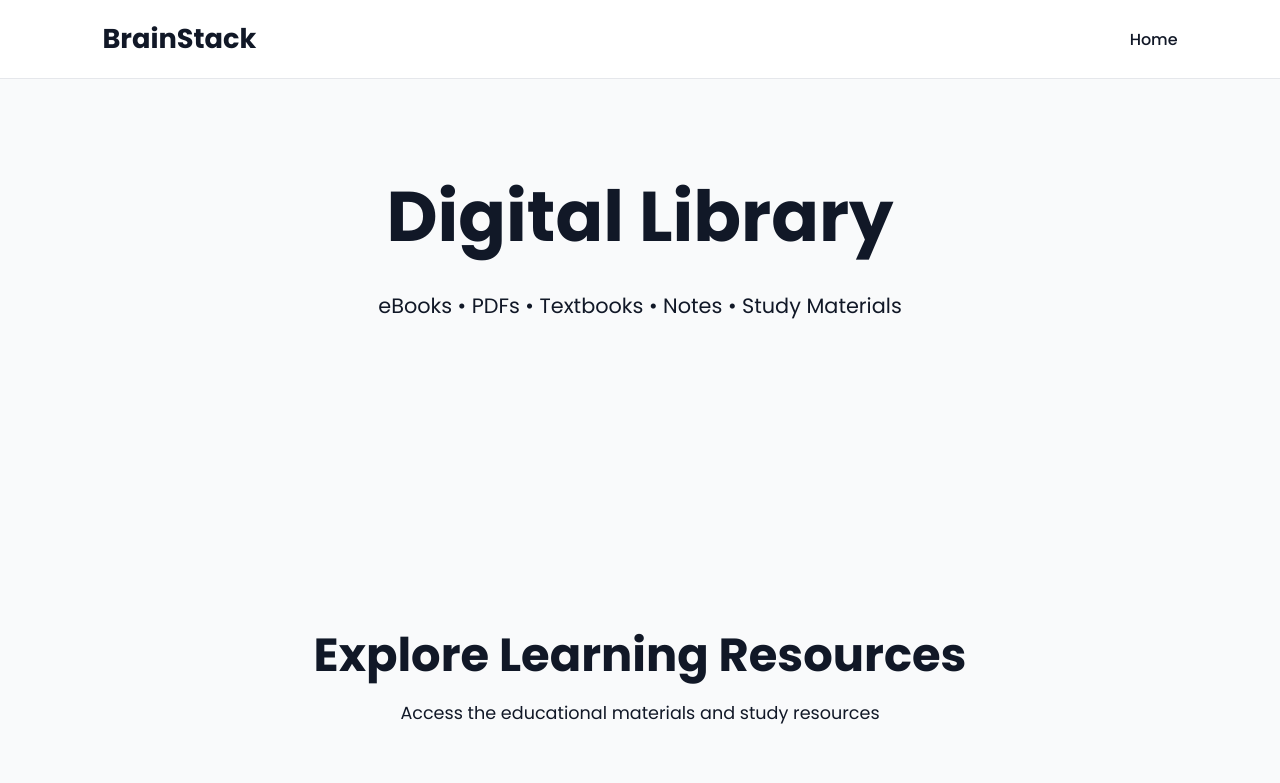
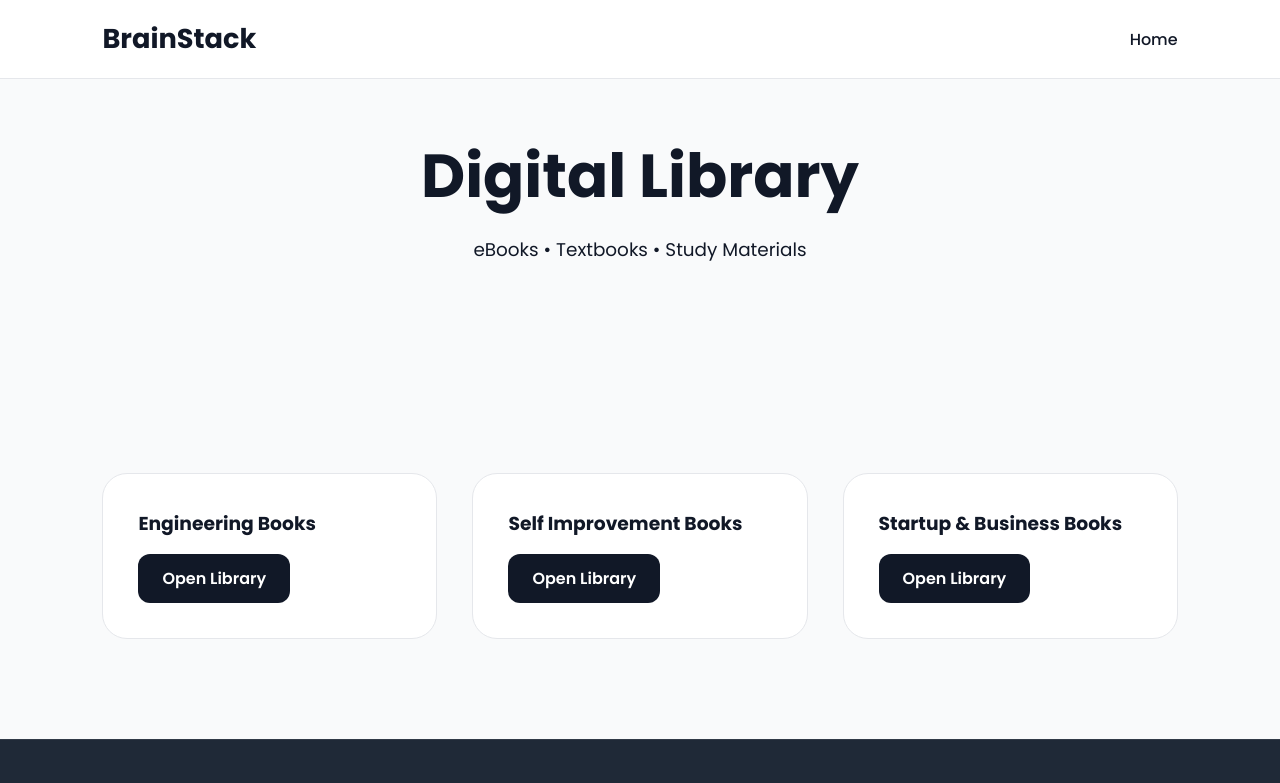
Before and after one commit to Brainstack-official/brainstack.com, a plain HTML site: page digital-library/digital-labrary.html in a window 1280 px wide. Shown: the top 783 px of the page. Drawn offline with Linux system fonts and the light colour scheme.

Commit message:
Update digital-labrary.html

```diff
--- a/digital-library/digital-labrary.html
+++ b/digital-library/digital-labrary.html
@@ -81,29 +81,23 @@ body{
 
 /* HERO */
 .hero{
-  height:65vh;
-
-  display:flex;
-  justify-content:center;
-  align-items:center;
-
+  padding:130px 20px 50px;
   text-align:center;
-
-  background-size:cover;
-  background-position:center;
 }
 
 .hero-content h1{
-  font-size:4.4rem;
-  margin-bottom:20px;
+  font-size:3.8rem;
+  margin-bottom:15px;
+   color:#111827;
 }
 
 .hero-content p{
-  font-size:1.3rem;
-  color:#111827;
-margin-bottom:35px;
-  line-height:1.5;
+  font-size:1.15rem;
+   color:#111827;
+  max-width:700px;
+  margin:auto;
 }
+
 
 /* SECTION */
 .section{
@@ -266,7 +260,7 @@ footer p{
     </h1>
 
     <p>
-      eBooks • PDFs • Textbooks • Notes • Study Materials
+      eBooks • Textbooks • Study Materials
     </p>
 
   </div>
@@ -277,12 +271,6 @@ footer p{
 <section class="section">
 
   <div class="section-title">
-
-    <h2>Explore Learning Resources</h2>
-
-    <p>
-      Access the educational materials and study resources
-    </p>
 
   </div>
 
```
